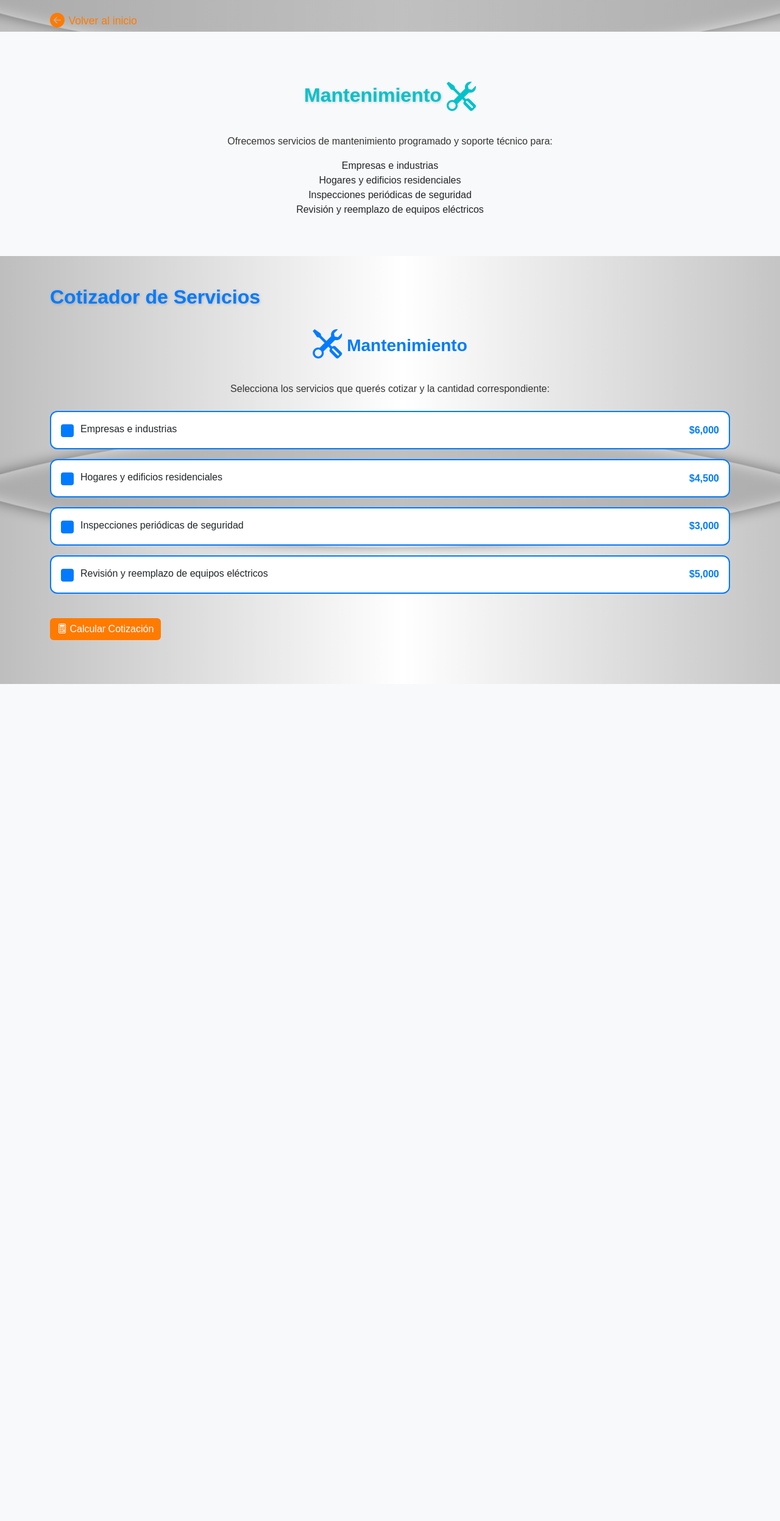
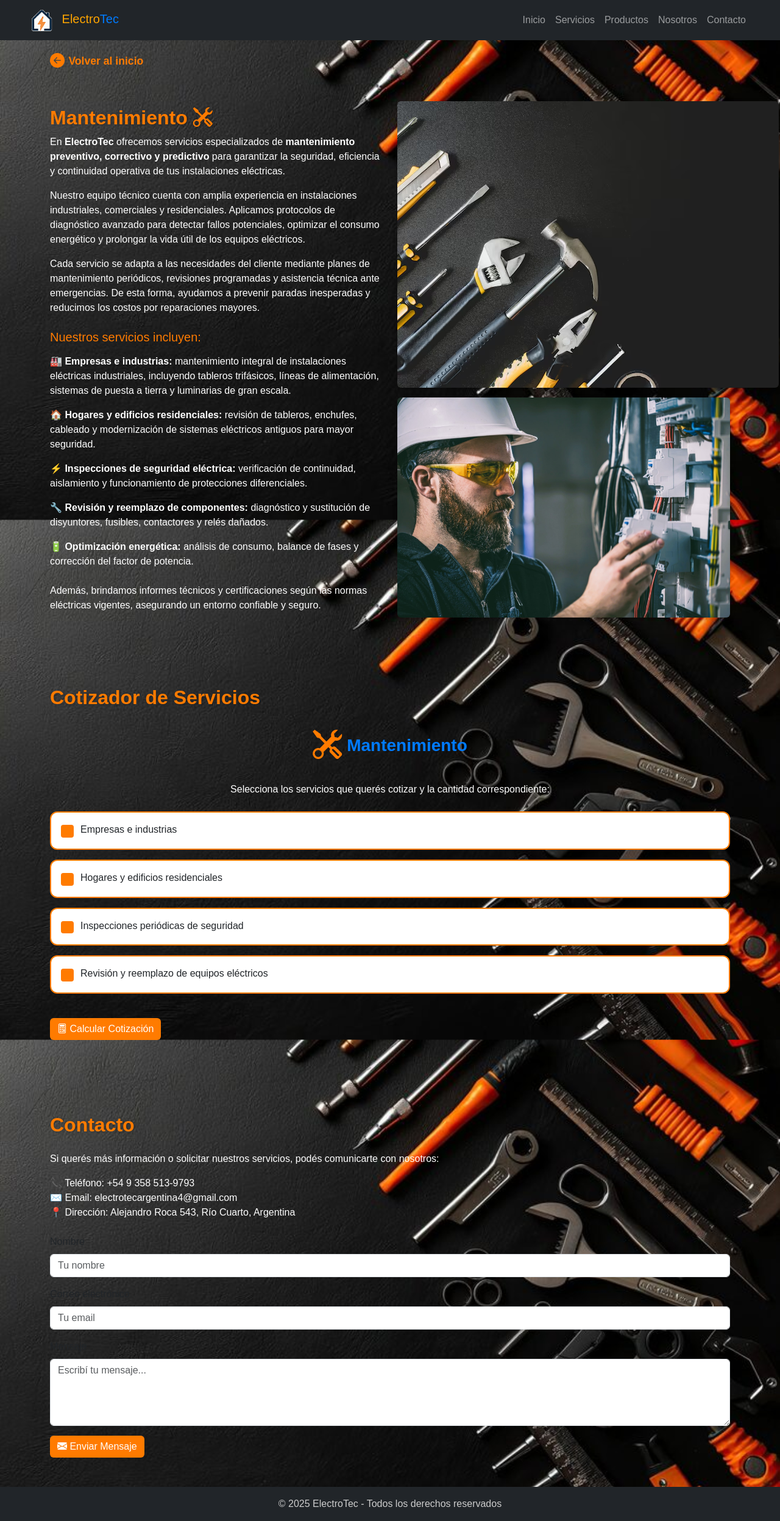
Before and after one commit to marcosf62/proyectoElectroTec, a plain HTML site: page sitio/mantenimeinto.html in a window 1280 px wide. Shown: the whole page at 61% size. Before the commit the page ends 1122 px from the top, so only its background shows below. Drawn offline with nearby package versions, Linux system fonts and the light colour scheme.

Commit message:
Actualizado cotizador con placeholders descriptivos y compactos

```diff
--- a/sitio/mantenimeinto.html
+++ b/sitio/mantenimeinto.html
@@ -6,178 +6,269 @@
   <meta name="viewport" content="width=device-width, initial-scale=1.0">
   <title>Mantenimiento - Electro Tec</title>
   <link href="https://cdn.jsdelivr.net/npm/bootstrap@5.3.2/dist/css/bootstrap.min.css" rel="stylesheet">
-  <link rel="stylesheet" href="https://cdn.jsdelivr.net/npm/bootstrap-icons@1.11.1/font/bootstrap-icons.css">
+  <link rel="stylesheet" href="https://cdn.jsdelivr.net/npm/bootstrap-icons@1.10.5/font/bootstrap-icons.css">
   <link rel="stylesheet" href="css/estilos.css">
 
   <style>
-    /* Tarjetas de servicios */
+    /* --- Personalizaciones --- */
+    .btn-volver {
+      color: #ff7b00;
+      font-weight: bold;
+      text-decoration: none;
+      transition: color 0.3s ease;
+    }
+    .btn-volver:hover {
+      color: #007bff;
+    }
+
+    .detalle-servicio .col-md-6 img {
+      border-radius: 10px;
+      box-shadow: 0 4px 10px rgba(0,0,0,0.15);
+      margin-bottom: 1rem;
+      transition: transform 0.3s ease;
+    }
+    .detalle-servicio .col-md-6 img:hover {
+      transform: scale(1.05);
+    }
+
     .card-servicio {
-      border: 2px solid #007bff;
+      border: 2px solid #ff7b00;
       border-radius: 0.75rem;
       padding: 1rem;
       margin-bottom: 1rem;
       transition: all 0.3s ease;
       background-color: #fff;
     }
-
-    /* Cambia color de la tarjeta si el checkbox está marcado */
     .card-servicio.activo {
-      background-color: #fff5e6; /* naranja clarito */
-      border-color: #ff7b00;
+      background-color: #e6f0ff;
+      border-color: #007bff;
     }
-
     .card-servicio:hover {
       box-shadow: 0 4px 12px rgba(0,0,0,0.15);
     }
 
-    .card-servicio h5 {
-      margin-bottom: 0.5rem;
-      color: #333;
-    }
-
-    .precio-servicio {
-      font-weight: bold;
-      color: #007bff;
-    }
-
-    /* Checkbox personalizado */
     .form-check-input {
       width: 1.3rem;
       height: 1.3rem;
-      background-color: #007bff;
-      border: 2px solid #007bff;
+      background-color: #ff7b00;
+      border: 2px solid #ff7b00;
       border-radius: 0.25rem;
       transition: all 0.3s ease;
     }
     .form-check-input:checked {
-      background-color: #ff7b00;
-      border-color: #ff7b00;
+      background-color: #007bff;
+      border-color: #007bff;
     }
 
-    /* Inputs de cantidad */
     .cantidad-servicio {
       max-width: 350px;
       min-width: 250px;
+    }
+
+    body {
+      background-image: url("img/mantenimiento8.jpg");
+      background-repeat: no-repeat;
+      background-size: cover;
+      background-position: center;
+      background-attachment: fixed;
+      image-rendering: -webkit-optimize-contrast;
+    }
+
+    body p, body li, body span, body strong, body a {
+      color: #ffffff;
     }
   </style>
 </head>
 <body class="bg-light">
 
-<!-- Botón de volver al inicio -->
+  <!-- barra de navegacion -->
+  <nav class="navbar navbar-expand-lg navbar-dark bg-dark">
+    <div class="container-fluid px-5">
+      <a class="navbar-brand" href="index.html#inicio">
+        <img src="img/logo.png" alt="ElectroTec Logo" width="40" height="40" class="me-2">
+        <span style="color: orange;">Electro</span><span style="color: #007bff;">Tec</span>
+      </a>
+
+      <button class="navbar-toggler" type="button" data-bs-toggle="collapse" data-bs-target="#menu">
+        <span class="navbar-toggler-icon"></span>
+      </button>
+
+      <div class="collapse navbar-collapse" id="menu">
+        <ul class="navbar-nav ms-auto">
+          <li class="nav-item"><a class="nav-link" href="index.html#inicio">Inicio</a></li>
+          <li class="nav-item"><a class="nav-link" href="index.html#servicios">Servicios</a></li>
+          <li class="nav-item"><a class="nav-link" href="index.html#producto">Productos</a></li>
+          <li class="nav-item"><a class="nav-link" href="index.html#nosotros">Nosotros</a></li>
+          <li class="nav-item"><a class="nav-link" href="index.html#contacto">Contacto</a></li>
+        </ul>
+      </div>
+    </div>
+  </nav>
+
+  <!-- Botón de volver -->
   <div class="container mt-3">
     <a href="index.html" class="btn-volver">
       <i class="bi bi-arrow-left-circle-fill"></i> Volver al inicio
     </a>
   </div>
 
+  <!-- Detalle Mantenimiento -->
+  <section id="mantenimiento-detalle" class="py-5">
+    <div class="container detalle-servicio">
+      <div class="row align-items-center">
 
+        <div class="col-md-6">
+          <h2 style="color: #ff7b00;">Mantenimiento <i class="bi bi-tools"></i></h2>
+          <p>
+            En <strong>ElectroTec</strong> ofrecemos servicios especializados de
+            <strong>mantenimiento preventivo, correctivo y predictivo</strong>
+            para garantizar la seguridad, eficiencia y continuidad operativa de tus instalaciones eléctricas.
+          </p>
+          <p>
+            Nuestro equipo técnico cuenta con amplia experiencia en instalaciones industriales, comerciales y residenciales.
+            Aplicamos protocolos de diagnóstico avanzado para detectar fallos potenciales, optimizar el consumo energético
+            y prolongar la vida útil de los equipos eléctricos.
+          </p>
+          <p>
+            Cada servicio se adapta a las necesidades del cliente mediante planes de mantenimiento periódicos,
+            revisiones programadas y asistencia técnica ante emergencias. De esta forma, ayudamos a prevenir
+            paradas inesperadas y reducimos los costos por reparaciones mayores.
+          </p>
 
-<!-- Detalle Mantenimiento -->
-<section id="mantenimiento-detalle" class="py-5 bg-light">
-  <div class="container detalle-servicio text-center">
-    <figure class="d-flex justify-content-center align-items-center m-4">
-      <h2 style="color: #00c2cb; margin-right: 0.5rem;">Mantenimiento</h2>
-      <i class="bi bi-tools" style="font-size: 3rem; color:#00c2cb;"></i>
-    </figure>
-    <p>Ofrecemos servicios de mantenimiento programado y soporte técnico para:</p>
-    <ul class="list-unstyled">
-      <li>Empresas e industrias</li>
-      <li>Hogares y edificios residenciales</li>
-      <li>Inspecciones periódicas de seguridad</li>
-      <li>Revisión y reemplazo de equipos eléctricos</li>
+          <h5 class="mt-4" style="color: #ff7b00;">Nuestros servicios incluyen:</h5>
+          <ul class="list-unstyled mt-3">
+            <li class="mb-3">🏭 <strong>Empresas e industrias:</strong> mantenimiento integral de instalaciones eléctricas industriales, incluyendo tableros trifásicos, líneas de alimentación, sistemas de puesta a tierra y luminarias de gran escala.</li>
+            <li class="mb-3">🏠 <strong>Hogares y edificios residenciales:</strong> revisión de tableros, enchufes, cableado y modernización de sistemas eléctricos antiguos para mayor seguridad.</li>
+            <li class="mb-3">⚡ <strong>Inspecciones de seguridad eléctrica:</strong> verificación de continuidad, aislamiento y funcionamiento de protecciones diferenciales.</li>
+            <li class="mb-3">🔧 <strong>Revisión y reemplazo de componentes:</strong> diagnóstico y sustitución de disyuntores, fusibles, contactores y relés dañados.</li>
+            <li class="mb-3">🔋 <strong>Optimización energética:</strong> análisis de consumo, balance de fases y corrección del factor de potencia.</li>
           </ul>
+          <p class="mt-4">
+            Además, brindamos informes técnicos y certificaciones según las normas eléctricas vigentes,
+            asegurando un entorno confiable y seguro.
+          </p>
+        </div>
 
+        <!-- Columna derecha (imágenes) -->
+        <div class="col-md-6 text-center">
+          <img src="img/mantenimiento3.avif" alt="Mantenimiento eléctrico" class="img-fluid rounded mb-3" style="max-width: 135%;">
+          <img src="img/mantenimiento9.jpg" alt="Técnico revisando equipos" class="img-fluid rounded mb-3" style="max-width: 100%;">
+        </div>
+      </div>
     </div>
   </section>
 
-
-
-<div class="container py-5">
-  <!-- Título principal -->
-  <h2 class="mb-4" style="color: #007bff; text-align:left;">Cotizador de Servicios</h2>
-
-  <!-- Mantenimiento con icono -->
+  <!-- Cotizador -->
+  <div id="cotizador" class="container py-5">
+    <h2 class="mb-4" style="color: #ff7b00; text-align:left;">Cotizador de Servicios</h2>
     <div class="d-flex align-items-center justify-content-center mb-4">
-      <i class="bi bi-tools" style="font-size: 3rem; color:#007bff; margin-right:0.5rem;"></i>
+      <i class="bi bi-tools" style="font-size: 3rem; color:#ff7b00; margin-right:0.5rem;"></i>
       <h3 style="color: #007bff; margin:0;">Mantenimiento</h3>
     </div>
 
-  <!-- Indicaciones -->
     <p class="text-center mb-4">Selecciona los servicios que querés cotizar y la cantidad correspondiente:</p>
 
     <form id="cotizadorForm">
-
       <!-- Servicio 1 -->
       <div class="card-servicio" id="card-serv1">
         <div class="d-flex justify-content-between align-items-center">
           <div class="form-check">
-          <input class="form-check-input" type="checkbox" id="serv1" name="servicios" value="Empresas e industrias">
+            <input class="form-check-input" type="checkbox" id="serv1">
             <label class="form-check-label ms-2" for="serv1">
               Empresas e industrias
             </label>
           </div>
           <span class="precio-servicio">$6,000</span>
         </div>
-      <input type="number" class="form-control mt-2 cantidad-servicio" id="cantidadServ1" placeholder="Ingrese la cantidad de inspecciones" min="1" style="display:none;">
+        <input type="number" class="form-control mt-2 cantidad-servicio" id="cantidadServ1" placeholder="Cantidad de mantenimientos" min="1" style="display:none;">
       </div>
 
       <!-- Servicio 2 -->
       <div class="card-servicio" id="card-serv2">
         <div class="d-flex justify-content-between align-items-center">
           <div class="form-check">
-          <input class="form-check-input" type="checkbox" id="serv2" name="servicios" value="Hogares y edificios residenciales">
+            <input class="form-check-input" type="checkbox" id="serv2">
             <label class="form-check-label ms-2" for="serv2">
               Hogares y edificios residenciales
             </label>
           </div>
           <span class="precio-servicio">$4,500</span>
         </div>
-      <input type="number" class="form-control mt-2 cantidad-servicio" id="cantidadServ2" placeholder="Ingrese la cantidad de revisiones" min="1" style="display:none;">
+        <input type="number" class="form-control mt-2 cantidad-servicio" id="cantidadServ2" placeholder="Cantidad de revisiones domiciliarias" min="1" style="display:none;">
       </div>
 
       <!-- Servicio 3 -->
       <div class="card-servicio" id="card-serv3">
         <div class="d-flex justify-content-between align-items-center">
           <div class="form-check">
-          <input class="form-check-input" type="checkbox" id="serv3" name="servicios" value="Inspecciones periódicas de seguridad">
+            <input class="form-check-input" type="checkbox" id="serv3">
             <label class="form-check-label ms-2" for="serv3">
               Inspecciones periódicas de seguridad
             </label>
           </div>
           <span class="precio-servicio">$3,000</span>
         </div>
-      <input type="number" class="form-control mt-2 cantidad-servicio" id="cantidadServ3" placeholder="Ingrese la cantidad de inspecciones" min="1" style="display:none;">
+        <input type="number" class="form-control mt-2 cantidad-servicio" id="cantidadServ3" placeholder="Cantidad de inspecciones de seguridad" min="1" style="display:none;">
       </div>
 
       <!-- Servicio 4 -->
       <div class="card-servicio" id="card-serv4">
         <div class="d-flex justify-content-between align-items-center">
           <div class="form-check">
-          <input class="form-check-input" type="checkbox" id="serv4" name="servicios" value="Revisión y reemplazo de equipos eléctricos">
+            <input class="form-check-input" type="checkbox" id="serv4">
             <label class="form-check-label ms-2" for="serv4">
               Revisión y reemplazo de equipos eléctricos
             </label>
           </div>
           <span class="precio-servicio">$5,000</span>
         </div>
-      <input type="number" class="form-control mt-2 cantidad-servicio" id="cantidadServ4" placeholder="Ingrese la cantidad de revisiones" min="1" style="display:none;">
+        <input type="number" class="form-control mt-2 cantidad-servicio" id="cantidadServ4" placeholder="Cantidad de revisiones de equipos" min="1" style="display:none;">
       </div>
 
       <button type="submit" class="btn btn-electrotec mt-4">
         <i class="bi bi-calculator"></i> Calcular Cotización
       </button>
 
-    <!-- Resultado -->
       <div class="mt-4">
         <h4 id="resultadoTotal" class="text-primary"></h4>
       </div>
-
     </form>
   </div>
 
+  <!-- Contacto -->
+  <section id="contacto" class="container py-5">
+    <h2 class="mb-4" style="color: #ff7b00;">Contacto</h2>
+    <p>Si querés más información o solicitar nuestros servicios, podés comunicarte con nosotros:</p>
+    <ul class="list-unstyled">
+      <li>📞 Teléfono: +54 9 358 513-9793</li>
+      <li>✉️ Email: electrotecargentina4@gmail.com</li>
+      <li>📍 Dirección: Alejandro Roca 543, Río Cuarto, Argentina</li>
+    </ul>
+    <form id="formContacto" class="mt-4">
+      <div class="mb-3">
+        <label for="nombre" class="form-label">Nombre</label>
+        <input type="text" class="form-control" id="nombre" placeholder="Tu nombre" required>
+      </div>
+      <div class="mb-3">
+        <label for="email" class="form-label">Correo electrónico</label>
+        <input type="email" class="form-control" id="email" placeholder="Tu email" required>
+      </div>
+      <div class="mb-3">
+        <label for="mensaje" class="form-label">Mensaje</label>
+        <textarea class="form-control" id="mensaje" rows="4" placeholder="Escribí tu mensaje..." required></textarea>
+      </div>
+      <button type="submit" class="btn btn-electrotec">
+        <i class="bi bi-envelope-fill"></i> Enviar Mensaje
+      </button>
+    </form>
+  </section>
+
+  <footer class="bg-dark text-center py-3">
+    <p class="mb-0" style="color: #cccccc;">&copy; 2025 ElectroTec - Todos los derechos reservados</p>
+  </footer>
+
   <script src="https://cdn.jsdelivr.net/npm/bootstrap@5.3.2/dist/js/bootstrap.bundle.min.js"></script>
   <script>
-  // Mostrar/ocultar input según checkbox y cambiar color de tarjeta
     const servicios = [
       {checkbox: 'serv1', input: 'cantidadServ1', card: 'card-serv1', precio: 6000},
       {checkbox: 'serv2', input: 'cantidadServ2', card: 'card-serv2', precio: 4500},
@@ -193,27 +284,32 @@
       cb.addEventListener('change', () => {
         input.style.display = cb.checked ? 'block' : 'none';
         if (!cb.checked) input.value = '';
-      card.classList.toggle('activo', cb.checked); // Cambia color de tarjeta
+        card.classList.toggle('activo', cb.checked);
       });
     });
 
-  // Calcular cotización
     document.getElementById('cotizadorForm').addEventListener('submit', function(e) {
       e.preventDefault();
       let total = 0;
-
       servicios.forEach(serv => {
         const cb = document.getElementById(serv.checkbox);
         const cantidad = parseInt(document.getElementById(serv.input).value) || 0;
-      if (cb.checked) {
-        total += serv.precio * cantidad;
+        if (cb.checked) total += serv.precio * cantidad;
+      });
+      const resultado = document.getElementById('resultadoTotal');
+      resultado.textContent = total > 0 ? `Total aproximado: $${total.toLocaleString()}` : 'Seleccione al menos un servicio y cantidad.';
+    });
+
+const navbar = document.querySelector('.navbar');
+
+window.addEventListener('scroll', () => {
+  if (window.scrollY > 100) { // a partir de 100px de scroll
+    navbar.classList.add('scrolled');
+  } else {
+    navbar.classList.remove('scrolled');
   }
 });
 
-    const resultado = document.getElementById('resultadoTotal');
-    resultado.textContent = total > 0 ? `Total aproximado: $${total.toLocaleString()}` : 'Seleccione al menos un servicio y cantidad.';
-  });
   </script>
-
 </body>
 </html>
```
Also changed, not shown: sitio/instalacionesElectricas.html (+2 -2 lines), sitio/productos.html (+26 -13 lines), sitio/img/e.jpg (added), sitio/img/electricidad5.jpg, sitio/img/electricidad7.jpg (added), sitio/img/electricidad8.jpg (added), sitio/img/electricidad9.jpg (added), sitio/img/electrico10.avif (added), sitio/img/mantenimeinto1.avif (added), sitio/img/mantenimiento3.avif (added), sitio/img/mantenimiento4.avif (added), sitio/img/mantenimiento5.webp (added), sitio/img/mantenimiento6.jpg (added), sitio/img/mantenimiento7.jpg (added), 2 more files. Lines whose indentation alone changed are shown as unchanged.
